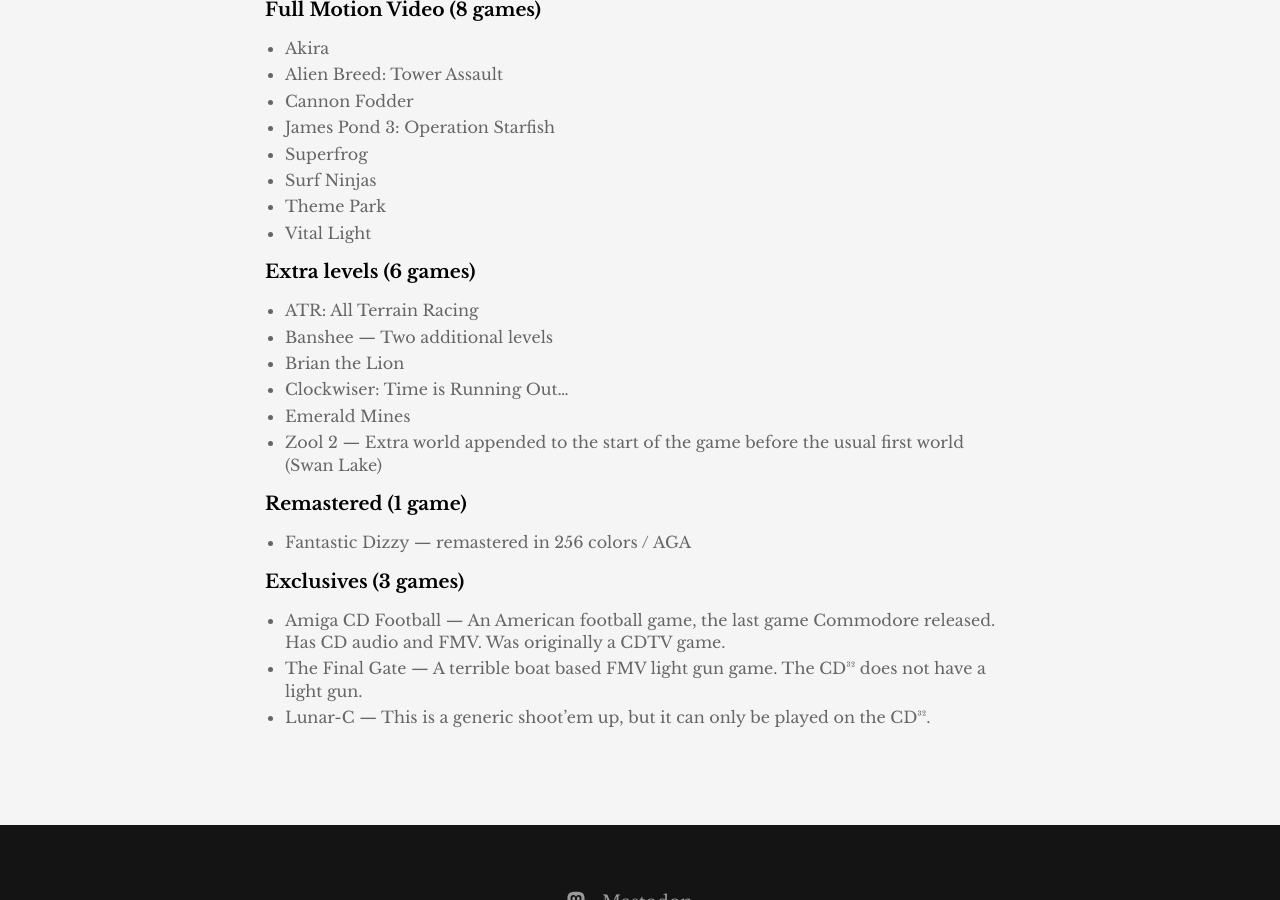
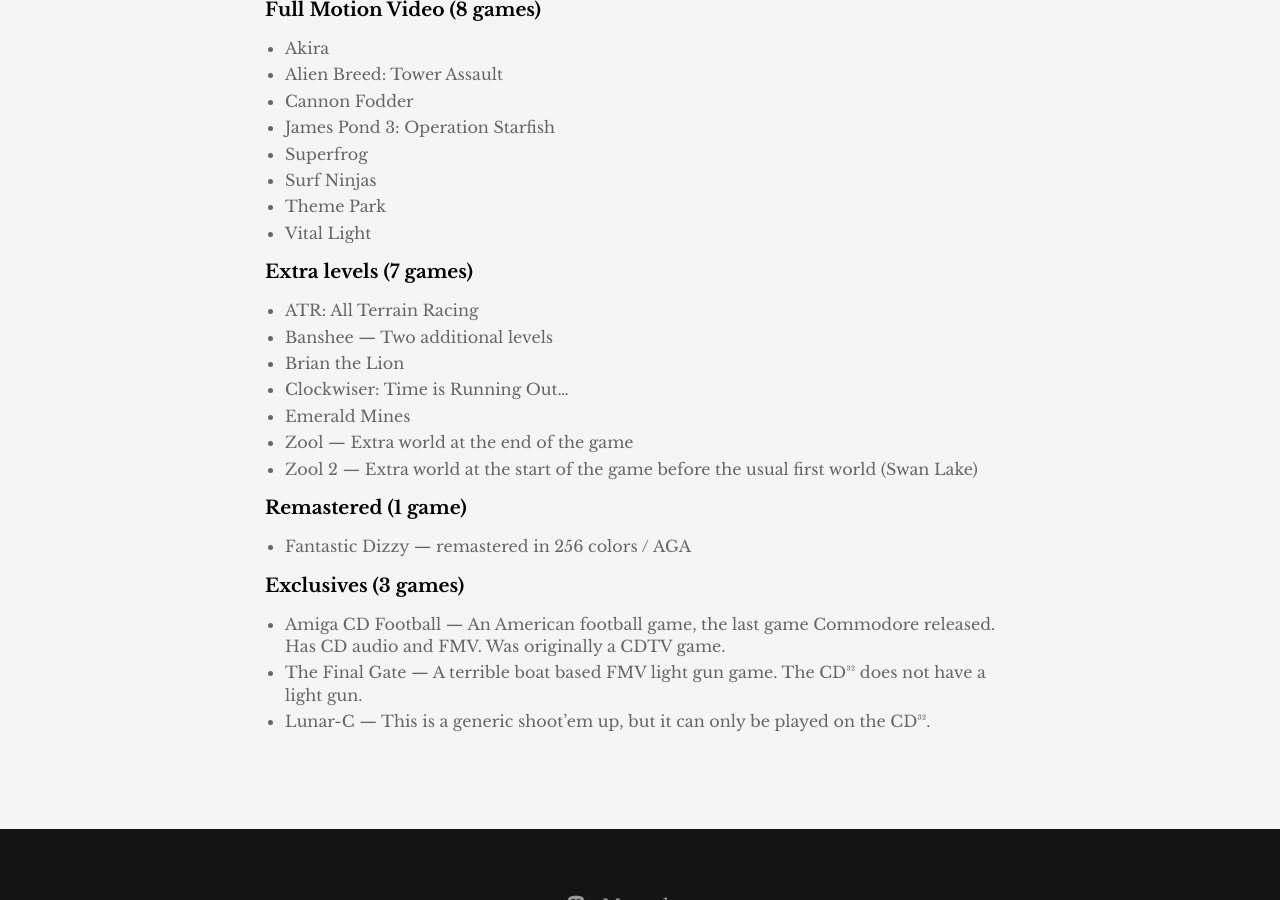
Before and after one commit to amigavision/amigavision.github.io, a Jekyll site: the page built from cd32.md, in a window 1280 px wide and 900 px high, scrolled down 2656 px. Built offline with Jekyll 4.4.1, drawn with Linux system fonts in a browser that asks for light colours.

Commit message:
Zool also has an extra level at the end of the game

```diff
--- a/cd32.md
+++ b/cd32.md
@@ -87,14 +87,15 @@
 * Theme Park
 * Vital Light
 
-### Extra levels (6 games)
+### Extra levels (7 games)
 
 * ATR: All Terrain Racing
 * Banshee — Two additional levels
 * Brian the Lion
 * Clockwiser: Time is Running Out...
 * Emerald Mines
-* Zool 2 — Extra world appended to the start of the game before the usual first world (Swan Lake)
+* Zool — Extra world at the end of the game
+* Zool 2 — Extra world at the start of the game before the usual first world (Swan Lake)
 
 ### Remastered (1 game)
 
```
